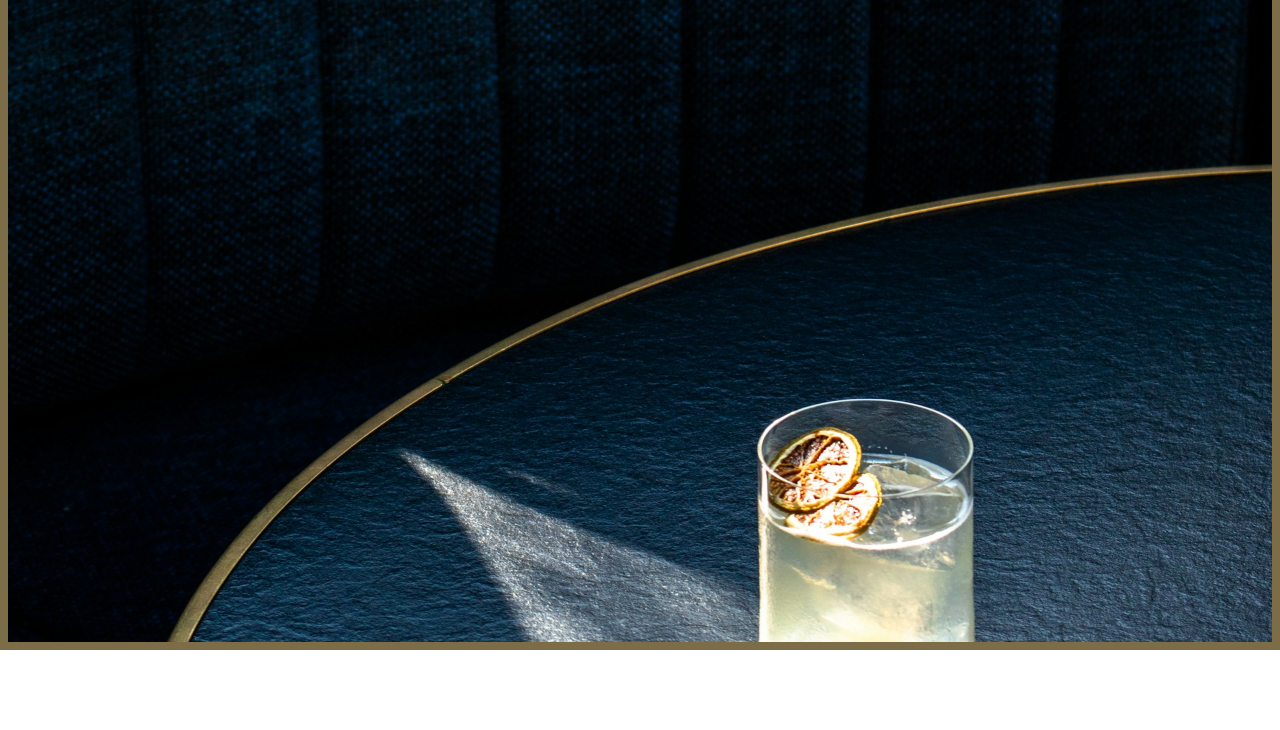
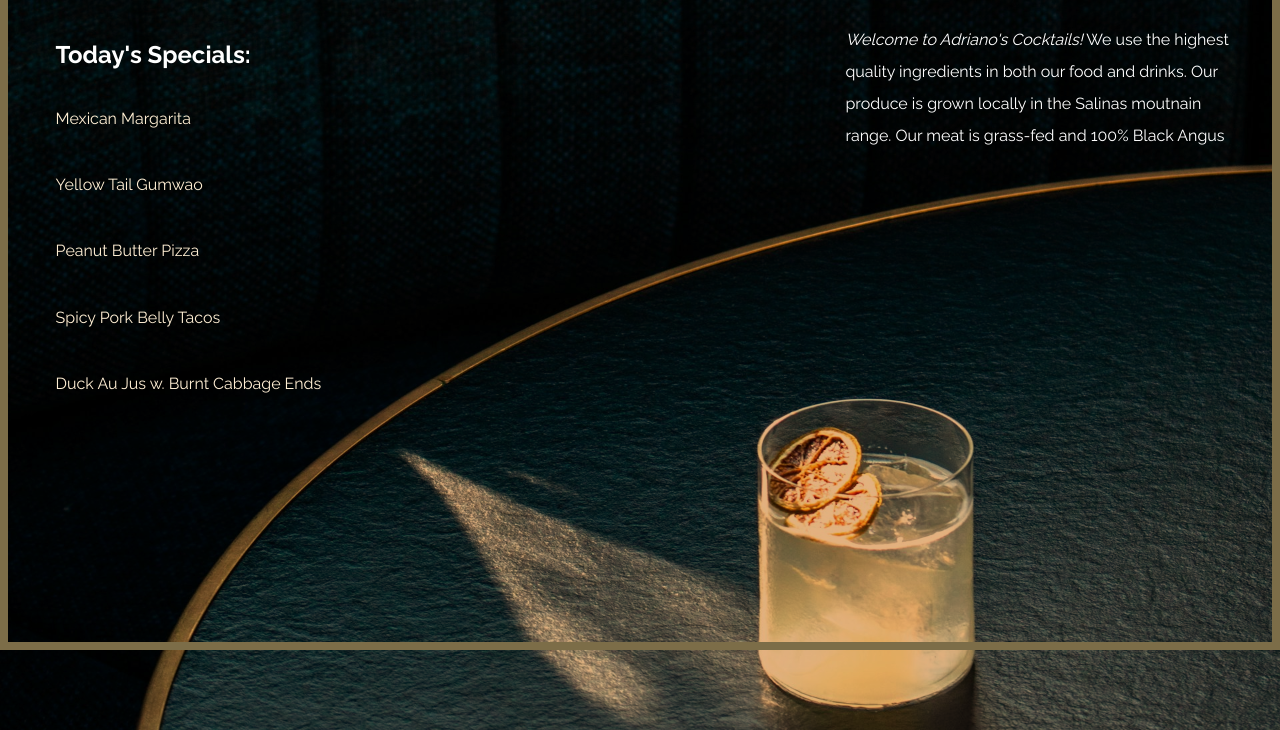
Before and after one commit to adrianc1/Restaurant-Page, a website built with webpack: page src/index.html in a window 1280 px wide. Shown: the part 150-880 px from the top of the page. Before the commit the page ends 800 px from the top, so only its background shows below. Built offline with nearby package versions, Linux system fonts and the light colour scheme.

Commit message:
added html via javascript

```diff
--- a/src/index.js
+++ b/src/index.js
@@ -8,10 +8,12 @@ function component() {
 
 /* Nav Bar list Items and Append to Document*/
     const navList = document.createElement('ul');
+    navList.setAttribute('id', 'nav-list')
     const contentBody = document.getElementById('content');
 
     for(let i =0; i < navArray.length; i++) {
         const node = document.createElement('li');
+        node.setAttribute('class', 'nav-list-items')
         textNode = document.createTextNode(navArray[i]);
         node.appendChild(textNode)
         navList.appendChild(node);
@@ -24,10 +26,47 @@ function component() {
     h1.innerHTML = "Adriano's Cocktails & Bites";
     content.appendChild(h1);
 
+
+/* Today's Special list! */
     const mainContent = document.createElement('div');
     const specContainer = document.createElement('div');
+    const specialTitle = document.createElement('h2');
+    const specList = document.createElement('ul');
+    const specItem = document.createElement('li');
+
+    let specialArray = ["Mexican Margarita", "Yellow Tail Gumwao", "Peanut Butter Pizza", "Spicy Pork Belly Tacos", "Duck Au Jus w. Burnt Cabbage Ends"]
 
     mainContent.setAttribute('class', 'main-content');
+    specContainer.setAttribute('class', 'spec-container');
+    specialTitle.setAttribute('id', 'specials-title');
+    specList.setAttribute('id', 'spec-list');
+
+    specialTitle.innerHTML = "Today's Specials: ";
+
+    for(let i =0; i < specialArray.length; i++) {
+        const specItem = document.createElement('li');
+        specItem.setAttribute('class', 'tdy-spec-list')
+        let textNode = document.createTextNode(specialArray[i]);
+        specItem.appendChild(textNode)
+        specList.appendChild(specItem);
+    }
+    specContainer.appendChild(specialTitle);
+    specContainer.appendChild(specList);
+
+    mainContent.appendChild(specContainer);
+
+    content.appendChild(mainContent)
+
+
+    /* Company Story and Information */
+    const messageContainer = document.createElement('div');
+    const para = document.createElement('p');
+    messageContainer.setAttribute('class', 'message-container');
+    para.innerHTML = "<em>Welcome to Adriano's Cocktails!</em> We use the highest quality ingredients in both our food and drinks. Our produce is grown locally in the Salinas moutnain range. Our meat is grass-fed and 100% Black Angus"
+
+    messageContainer.appendChild(para);
+
+    mainContent.appendChild(messageContainer)
 }
 
 component();
--- a/src/style.css
+++ b/src/style.css
@@ -22,8 +22,11 @@ body {
     background-repeat:no-repeat;
     background-position: center;
     background-size: cover;
+    background-color: rgba(200,100,0,.5);
+    background-blend-mode: multiply;
     height: 100vh;
     width: 100vw;
+    overflow: hidden;
 }
 
 #header {
@@ -31,7 +34,7 @@ body {
     height: 10%;
 }
 
-li {
+.nav-list-items {
     display: flex;
     justify-content: center;
     align-items: center;
@@ -42,7 +45,7 @@ li {
 
 }
 
-li:hover {
+.nav-list-items:hover {
     cursor: pointer;
     background-color: rgba(255, 255, 255, 0.2);
 }
@@ -52,7 +55,7 @@ li:hover {
     height: 100%;
 }
 
-ul {
+#nav-list {
     width: 100%;
     height: 100%;
     display: flex;
@@ -60,26 +63,30 @@ ul {
 }
 
 #content {
-    height: 50%;
-    width: 90%;
+    height: 100%;
+    width: 100%;
     margin-top: 10px;
+    text-align: center;
 }
 
 #title {
     font-family: 'TitleFont';
     font-size: 2rem;
     text-align: center;
-    margin-bottom: 2rem;
+    margin-top: .5rem;
+    margin-bottom: 2.5rem;
 }
 
 #specials-title {
     margin-top: 1rem;
     margin-bottom: 1rem;
-    font-weight: 400;
 }
 
 .main-content {
+    height: 50%;
+    width: 95%;
     display: flex;
+    margin: 0 auto;
 }
 
 .spec-container {
@@ -87,19 +94,22 @@ ul {
     flex-direction: column;
     flex: 2;
     margin-left: 1rem;
+    text-align: left;
 }
 
 .message-container {
-    line-height: 1.6rem;
+    line-height: 2rem;
     flex:1;
+    text-align: left;
 }
 
 #spec-list {
-    color: #F7E7CE;
+    color: #ffefd4;
     height: 100%;
     width: 100%;
     display: flex;
     flex-direction: column;
     justify-content: space-around;
+    align-items: start;
     list-style: none;
 }
```
